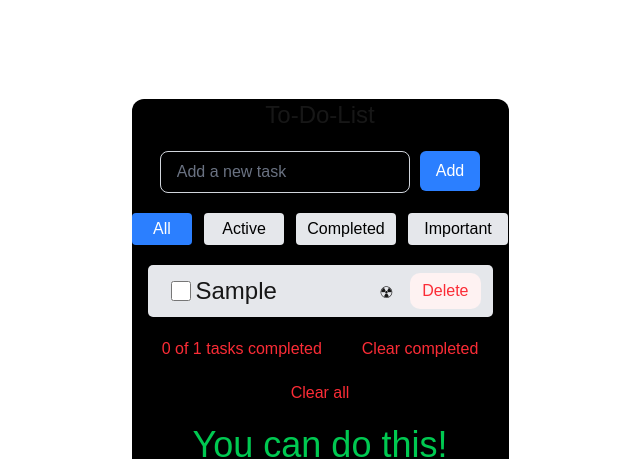
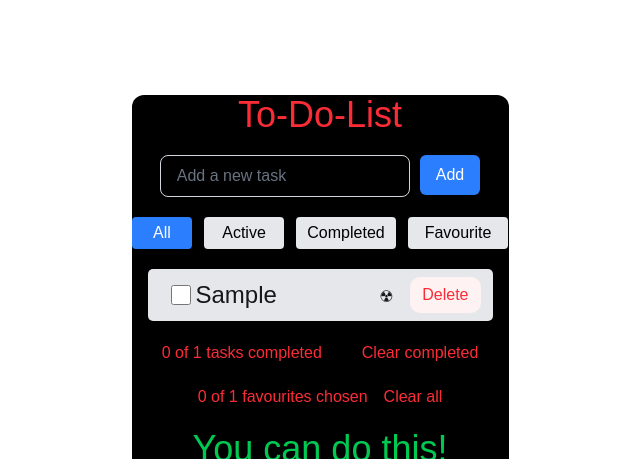
Before and after one commit to JinreP/Todo-React, a Next.js app: page / in a window 1280 px wide. Both pictures are taken after typing "Sample" into the empty fields and a click on the button "Add". Shown: the top 459 px of the page, without its empty margins (320-960 px from the left). Built offline with nearby package versions, Linux system fonts and the light colour scheme.

Commit message:
changed important to favourite

```diff
--- a/src/app/page.jsx
+++ b/src/app/page.jsx
@@ -20,7 +20,7 @@ export default function Home() {
           id: id,
           title: inputValue.trim(),
           completed: false,
-          important: false,
+          favourite: false,
         },
       ]);
       setId(id + 1);
@@ -45,7 +45,7 @@ export default function Home() {
   const toggleImportant = (id) => {
     setTasks(
       tasks.map((task) =>
-        task.id === id ? { ...task, important: !task.important } : task
+        task.id === id ? { ...task, favourite: !task.favourite } : task
       )
     );
   };
--- a/src/components/Buttons.jsx
+++ b/src/components/Buttons.jsx
@@ -54,15 +54,15 @@ export function Buttons(props) {
       </a> */}
 
       <button
-        onClick={() => setFilter("important")}
+        onClick={() => setFilter("favourite")}
         className={`w-[100px] h-[32px] rounded text-center ${
-          filter === "important"
+          filter === "favourite"
             ? "bg-blue-500 active:bg-blue-400 hover:bg-blue-400    text-white"
             : "bg-gray-200 text-black active:bg-blue-400 hover:bg-gray-100   "
         }
      `}
       >
-        Important
+        Favourite
       </button>
     </div>
   );
--- a/src/components/Todo.jsx
+++ b/src/components/Todo.jsx
@@ -20,7 +20,7 @@ export default function Todo(props) {
   } = props;
   return (
     <div className="flex w-[377px]  h-fit flex-col justify-center items-center gap-[20px]  rounded-[12px]  bg-black">
-      <h1 className="text-2xl ">To-Do-List</h1>
+      <h1 className="text-4xl text-red-500 ">To-Do-List</h1>
       <div className="flex gap-[10px]">
         <input
           type="text"
@@ -69,7 +69,7 @@ export default function Todo(props) {
                 toggleImportant(task.id);
               }}
               className={`w-[20px] absolute right-24 h-[20px] cursor-pointer
-                  ${task.important === false ? "" : "text-[red]"}
+                  ${task.favourite === false ? "" : "text-[red]"}
                 `}
             />
             <button
@@ -111,18 +111,28 @@ export default function Todo(props) {
           </div>
         ))}
       {tasks.length !== 0 && (
-        <button
-          onClick={clearAll}
-          className="text-red-500 pl-0 cursor-pointer active:text-red-300 "
-        >
-          Clear all
-        </button>
+        <div className="flex gap-4">
+          <p className="text-red-500">
+            {" "}
+            {tasks.filter((t) => t.favourite).length} of {tasks.length}{" "}
+            favourites chosen
+          </p>
+          <button
+            onClick={clearAll}
+            className="text-red-500 pl-0 cursor-pointer active:text-red-300 "
+          >
+            Clear all
+          </button>{" "}
+        </div>
       )}
       {tasks.length !== 0 && (
         <div className="flex flex-col mb-3">
           {" "}
-          <a             href="https://www.youtube.com/watch?v=Ct6BUPvE2sM&list=RDCt6BUPvE2sM&start_radio=1" target="_blank"
- className="text-center text-4xl text-green-500">
+          <a
+            href="https://www.youtube.com/watch?v=Ct6BUPvE2sM&list=RDCt6BUPvE2sM&start_radio=1"
+            target="_blank"
+            className="text-center text-4xl text-green-500"
+          >
             You can do this!
           </a>
           <img
@@ -133,7 +143,13 @@ export default function Todo(props) {
         </div>
       )}
       <div className=" flex gap-2">
-        <a   href="https://www.youtube.com/watch?v=NjD0H4eBfng&list=RDNjD0H4eBfng&start_radio=1" target="_blank" className="text-gray-400 ">Powered by</a>
+        <a
+          href="https://www.youtube.com/watch?v=NjD0H4eBfng&list=RDNjD0H4eBfng&start_radio=1"
+          target="_blank"
+          className="text-gray-400 "
+        >
+          Powered by
+        </a>
         <a
           href="https://www.youtube.com/watch?v=dQw4w9WgXcQ"
           target="_blank"
```
